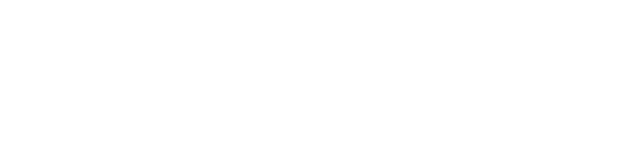
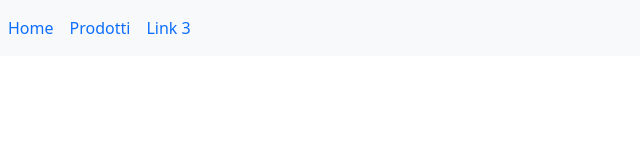
Before and after one commit to SimoneMagliano/prova_bootstrap, a plain HTML site: page index.html in a window 1280 px wide. Shown: the whole page, without its empty margins (0-640 px from the left). Drawn offline with nearby package versions, Linux system fonts and the light colour scheme.

Commit message:
Add files via upload

```diff
--- a/index.html
+++ b/index.html
@@ -11,5 +11,26 @@
 
     <script src="https://code.jquery.com/jquery-3.5.1.slim.min.js" integrity="sha384-DfXdz2htPH0lsSSs5nCTpuj/zy4C+OGpamoFVy38MVBnE+IbbVYUew+OrCXaRkfj" crossorigin="anonymous"></script>
     <script src="https://cdn.jsdelivr.net/npm/bootstrap@4.6.0/dist/js/bootstrap.bundle.min.js" integrity="sha384-Piv4xVNRyMGpqkS2by6br4gNJ7DXjqk09RmUpJ8jgGtD7zP9yug3goQfGII0yAns" crossorigin="anonymous"></script>
+    <nav class="navbar navbar-expand-sm bg-light">
+
+        <ul class="navbar-nav">
+            <li class="nav-item">
+              <a class="nav-link" href="#">Home</a>
+            </li>
+            <li class="nav-item">
+              <a class="nav-link" href="#">Prodotti</a>
+            </li>
+            <li class="nav-item">
+              <a class="nav-link" href="#">Link 3</a>
+            </li>
+          </ul>
+
+
+
+    </nav>
+
+
+
+
 </body>
 </html>
```
